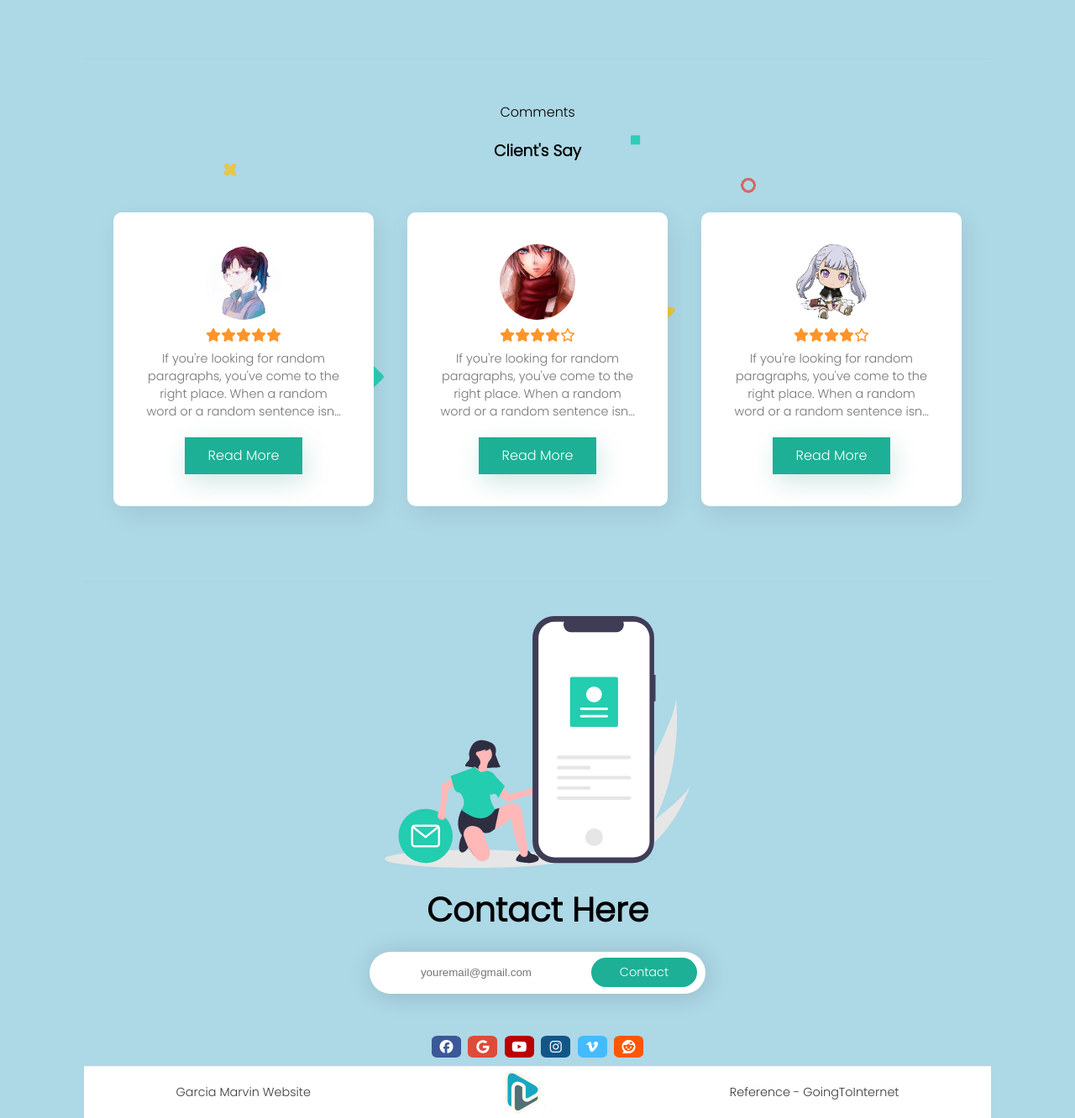
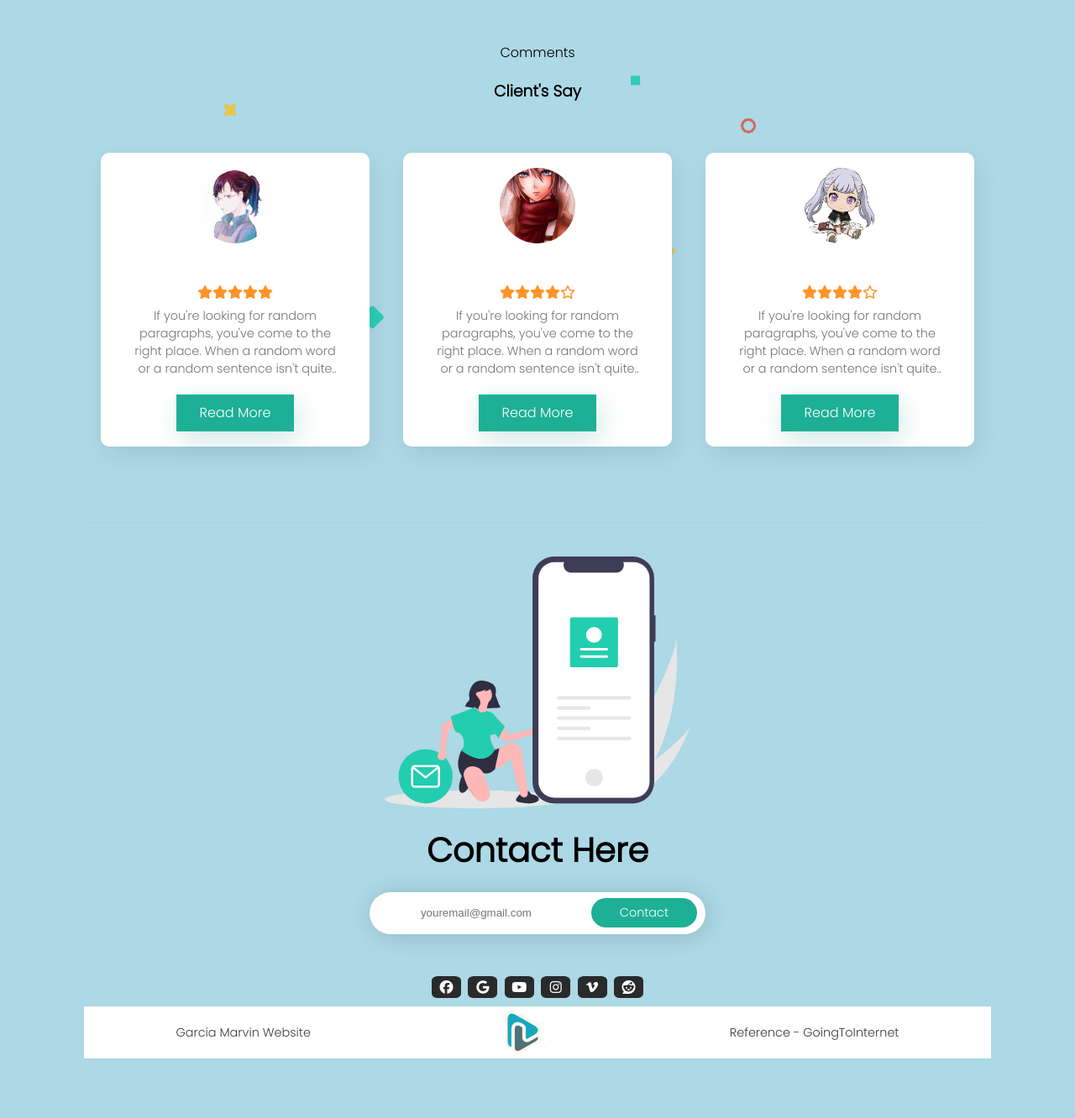
Before and after one commit to marvingarcia522/pipete, a PHP site: page / in a window 1280 px wide. Shown: the part 2146-3478 px from the top of the page at 84% size. After the commit the page ends 3407 px from the top, so only its background shows below. Run offline with PHP 8.4, Linux system fonts and the light colour scheme; some libraries are stand-ins or nearby versions.

Commit message:
Add files via upload

```diff
--- a/style.css
+++ b/style.css
@@ -332,7 +332,7 @@ td {
 }
 .star{
 display: flex;
-	margin: 10px 0px 10px 0px;
+	margin: 50px 0px 10px 0px;
 }
 .star i{
 	color:#ff9529;
@@ -513,33 +513,33 @@ footer p:hover{
   }
 
   .fa-facebook {
-	background: #3B5998;
+	background: #292a2b;
 	color: white;
 	border-radius: 20%;
   }
 
   .fa-twitter {
-	background: #55ACEE;
+	background: #292a2b;
 	color: white;
 	border-radius: 20%;
   }
 
   .fa-google {
-	background: #dd4b39;
+	background: #292a2b;
 	color: white;
 	border-radius: 20%;
   }
 
 
   .fa-youtube {
-	background: #bb0000;
+	background: #292a2b;
 	color: white;
 	border-radius: 20%;
 
   }
 
   .fa-instagram {
-	background: #125688;
+	background: #292a2b;
 	color: white;
 	border-radius: 20%;
   }
@@ -547,14 +547,14 @@ footer p:hover{
 
 
   .fa-skype {
-	background: #00aff0;
+	background: #292a2b;
 	color: white;
 	border-radius: 20%;
   }
 
 
   .fa-vimeo {
-	background: #45bbff;
+	background: #292a2b;
 	color: white;
 	border-radius: 20%;
   }
@@ -562,7 +562,7 @@ footer p:hover{
 
 
   .fa-reddit {
-	background: #ff5700;
+	background: #292a2b;
 	color: white;
 	border-radius: 20%;
   }
@@ -571,7 +571,7 @@ footer p:hover{
 .menu-icon{
 		display:none;
 	}
-@media(max-width:1140px){
+@media(max-width:1540px){
 	.content{
 		width:100%;
 	}
```
